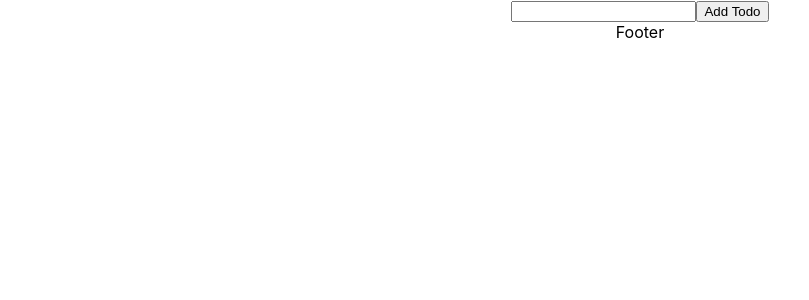
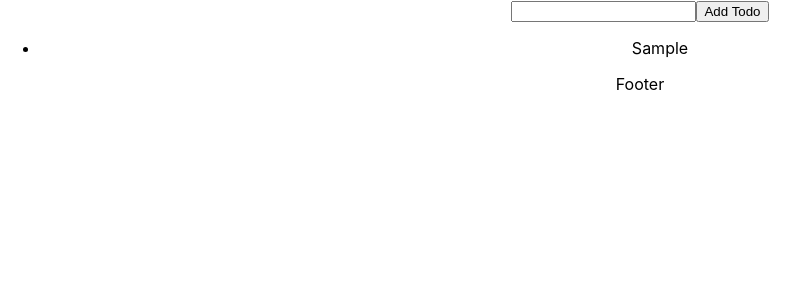
Before and after one commit to siigdev/Travelbunny-Web, a React (Create React App) app in the folder travel-bunny/: page / in a window 1280 px wide. Both pictures are taken after typing "Sample" into the empty fields and a click on the button "Add Todo". Shown: the top 300 px of the page, without its empty margins (0-809 px from the left). Built offline with nearby package versions, Linux system fonts and the light colour scheme.

Commit message:
Folder architecture 0.5 / todo example

```diff
--- a/travel-bunny/package.json
+++ b/travel-bunny/package.json
@@ -7,6 +7,7 @@
     "@testing-library/react": "^9.5.0",
     "@testing-library/user-event": "^7.2.1",
     "node-sass": "^4.14.1",
+    "prop-types": "^15.7.2",
     "react": "^16.13.1",
     "react-dom": "^16.13.1",
     "react-redux": "^7.2.1",
--- /dev/null
+++ b/travel-bunny/src/components/todo/Todo.jsx
@@ -0,0 +1,21 @@
+import React from 'react'
+import PropTypes from 'prop-types'
+
+const Todo = ({ onClick, completed, text }) => (
+  <li
+    onClick={onClick}
+    style={{
+      textDecoration: completed ? 'line-through' : 'none'
+    }}
+  >
+    {text}
+  </li>
+)
+
+Todo.propTypes = {
+  onClick: PropTypes.func.isRequired,
+  completed: PropTypes.bool.isRequired,
+  text: PropTypes.string.isRequired
+}
+
+export default Todo
--- /dev/null
+++ b/travel-bunny/src/components/todo/TodoList.jsx
@@ -0,0 +1,24 @@
+import React from 'react'
+import PropTypes from 'prop-types'
+import Todo from './Todo'
+
+const TodoList = ({ todos }) => (
+  <ul>
+    {todos.map(todo =>
+      <Todo
+        key={todo.id}
+        {...todo}
+      />
+    )}
+  </ul>
+)
+
+TodoList.propTypes = {
+  todos: PropTypes.arrayOf(PropTypes.shape({
+    id: PropTypes.number.isRequired,
+    completed: PropTypes.bool.isRequired,
+    text: PropTypes.string.isRequired
+  }).isRequired).isRequired,
+}
+
+export default TodoList
--- a/travel-bunny/src/containers/App.jsx
+++ b/travel-bunny/src/containers/App.jsx
@@ -2,11 +2,13 @@ import React from 'react';
 import '../styles/app.scss';
 import AddTodo from '../containers/AddTodo'
 import Footer from '../components/global/Footer'
+import VisibleList from '../containers/VisibleList'
 
 function App() {
   return (
     <div className="App">
       <AddTodo />
+      <VisibleList />
       <Footer />
     </div>
   );
--- /dev/null
+++ b/travel-bunny/src/containers/VisibleList.jsx
@@ -0,0 +1,10 @@
+import { connect } from 'react-redux'
+import TodoList from '../components/todo/TodoList'
+
+const mapStateToProps = state => ({
+  todos: state.todos
+})
+
+export default connect(
+  mapStateToProps
+)(TodoList)
```
